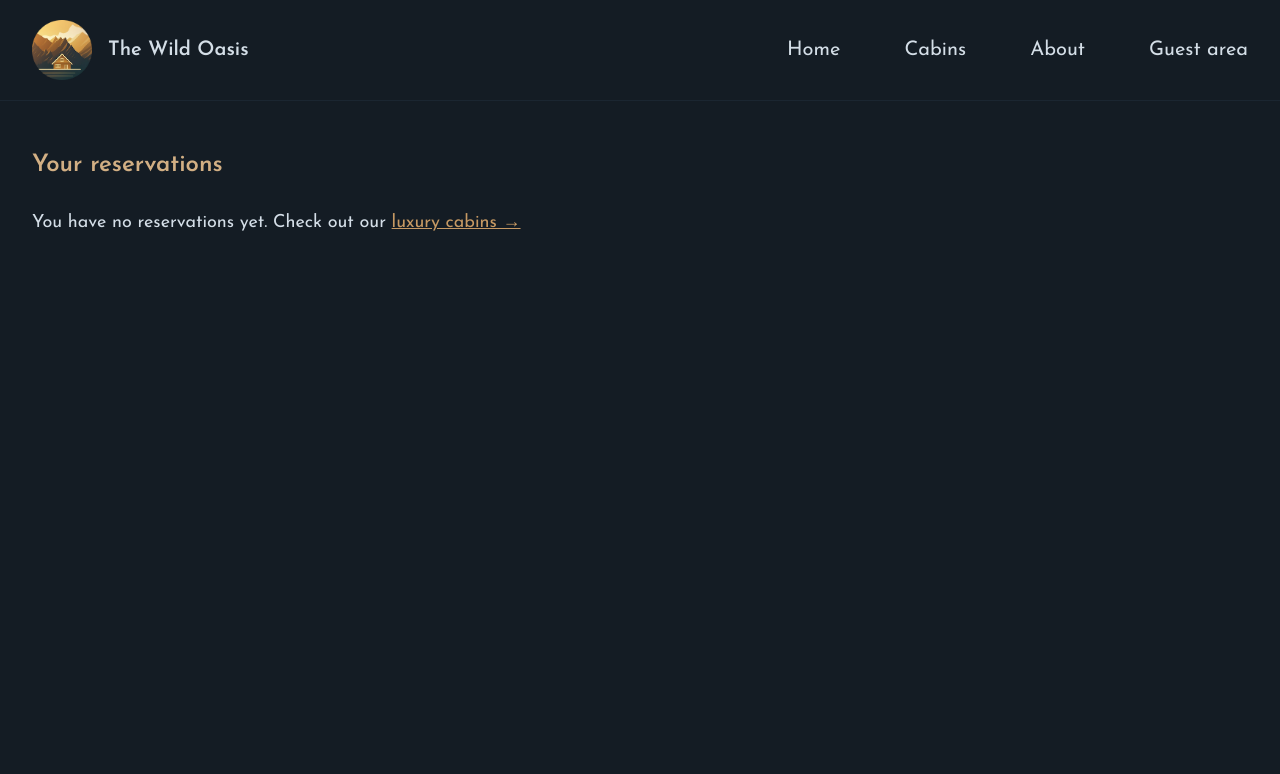
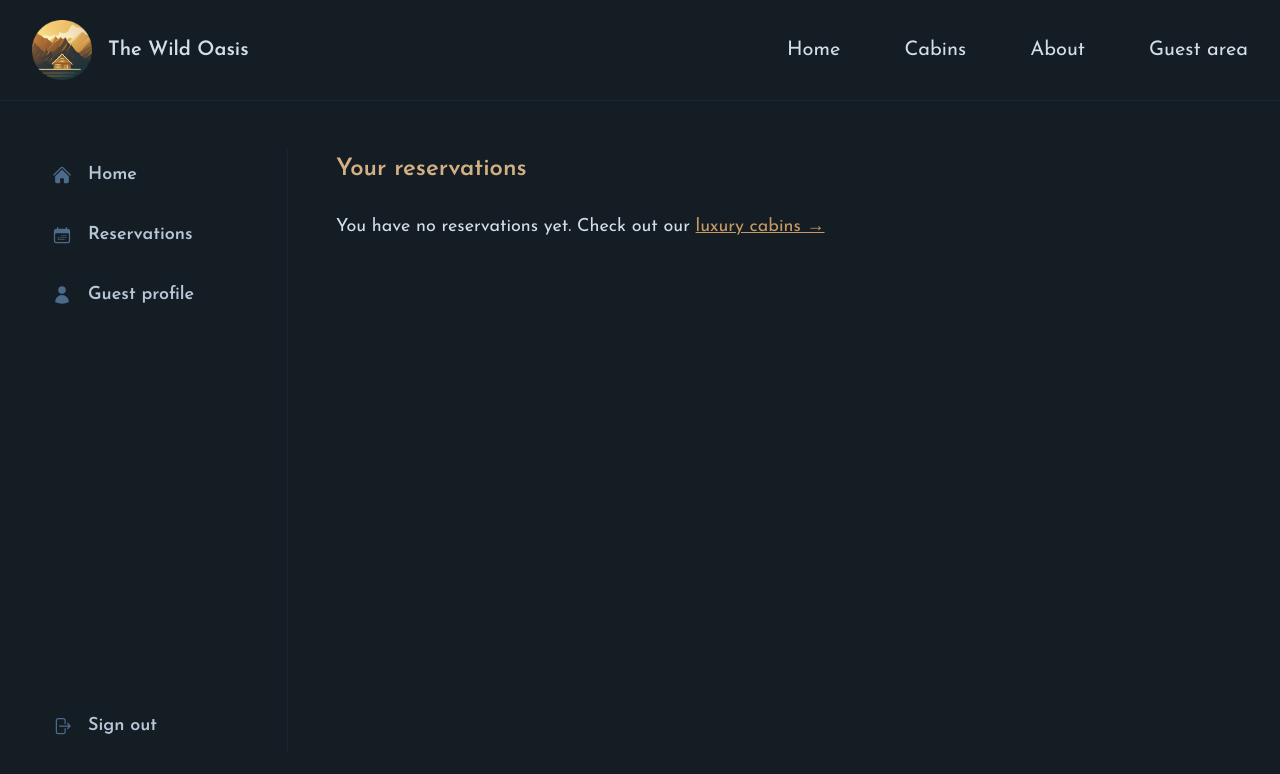
Before and after one commit to bikokwa/21-the-wild-oasis-website, a Next.js app: page /account/reservations in a window 1280 px wide. Shown: the top 774 px of the page. Built offline with nearby package versions, Linux system fonts and the light colour scheme.

Commit message:
add nested layout

```diff
--- a/app/_components/SideNavigation.js
+++ b/app/_components/SideNavigation.js
@@ -2,44 +2,45 @@
   CalendarDaysIcon,
   HomeIcon,
   UserIcon,
-} from '@heroicons/react/24/solid';
-import SignOutButton from './SignOutButton';
+} from "@heroicons/react/24/solid";
+import SignOutButton from "./SignOutButton";
+import Link from "next/link";
 
 const navLinks = [
   {
-    name: 'Home',
-    href: '/account',
-    icon: <HomeIcon className='h-5 w-5 text-primary-600' />,
+    name: "Home",
+    href: "/account",
+    icon: <HomeIcon className="h-5 w-5 text-primary-600" />,
   },
   {
-    name: 'Reservations',
-    href: '/account/reservations',
-    icon: <CalendarDaysIcon className='h-5 w-5 text-primary-600' />,
+    name: "Reservations",
+    href: "/account/reservations",
+    icon: <CalendarDaysIcon className="h-5 w-5 text-primary-600" />,
   },
   {
-    name: 'Guest profile',
-    href: '/account/profile',
-    icon: <UserIcon className='h-5 w-5 text-primary-600' />,
+    name: "Guest profile",
+    href: "/account/profile",
+    icon: <UserIcon className="h-5 w-5 text-primary-600" />,
   },
 ];
 
 function SideNavigation() {
   return (
-    <nav className='border-r border-primary-900'>
-      <ul className='flex flex-col gap-2 h-full text-lg'>
+    <nav className="border-r border-primary-900">
+      <ul className="flex flex-col gap-2 h-full text-lg">
         {navLinks.map((link) => (
           <li key={link.name}>
-            <a
+            <Link
               className={`py-3 px-5 hover:bg-primary-900 hover:text-primary-100 transition-colors flex items-center gap-4 font-semibold text-primary-200`}
               href={link.href}
             >
               {link.icon}
               <span>{link.name}</span>
-            </a>
+            </Link>
           </li>
         ))}
 
-        <li className='mt-auto'>
+        <li className="mt-auto">
           <SignOutButton />
         </li>
       </ul>
--- a/app/_components/SignOutButton.js
+++ b/app/_components/SignOutButton.js
@@ -1,9 +1,9 @@
-import { ArrowRightOnRectangleIcon } from '@heroicons/react/24/solid';
+import { ArrowRightOnRectangleIcon } from "@heroicons/react/24/solid";
 
 function SignOutButton() {
   return (
-    <button className='py-3 px-5 hover:bg-primary-900 hover:text-primary-100 transition-colors flex items-center gap-4 font-semibold text-primary-200 w-full'>
-      <ArrowRightOnRectangleIcon className='h-5 w-5 text-primary-600' />
+    <button className="py-3 px-5 hover:bg-primary-900 hover:text-primary-100 transition-colors flex items-center gap-4 font-semibold text-primary-200 w-full">
+      <ArrowRightOnRectangleIcon className="h-5 w-5 text-primary-600" />
       <span>Sign out</span>
     </button>
   );
--- /dev/null
+++ b/app/account/layout.js
@@ -0,0 +1,10 @@
+import SideNavigation from "@/app/_components/SideNavigation";
+
+export default function Layout({ children }) {
+  return (
+    <div className="grid grid-cols-[16rem_1fr] h-full gap-12">
+      <SideNavigation />
+      <div className="py-1">{children}</div>
+    </div>
+  );
+}
--- a/app/account/profile/page.js
+++ b/app/account/profile/page.js
@@ -1,4 +1,9 @@
 import SelectCountry from "@/app/_components/SelectCountry";
+import { title } from "process";
+
+export const metadata = {
+  title: "Update profile",
+};
 
 export default function Page() {
   // CHANGE
--- a/app/account/reservations/page.js
+++ b/app/account/reservations/page.js
@@ -1,4 +1,9 @@
 import ReservationCard from "@/app/_components/ReservationCard";
+import { title } from "process";
+
+export const metadata = {
+  title: "Reservations",
+};
 
 export default function Page() {
   // CHANGE
--- a/app/layout.tsx
+++ b/app/layout.tsx
@@ -25,8 +25,8 @@
         className={`${josefin.className} antialiased bg-primary-950 text-primary-100 min-h-screen flex flex-col relative`}
       >
         <Header />
-        <div className="flex-1 px-8 py-12">
-          <main className="max-w-7xl mx-auto">{children}</main>
+        <div className="flex-1 px-8 py-12 grid">
+          <main className="max-w-7xl mx-auto w-full">{children}</main>
         </div>
       </body>
     </html>
```
